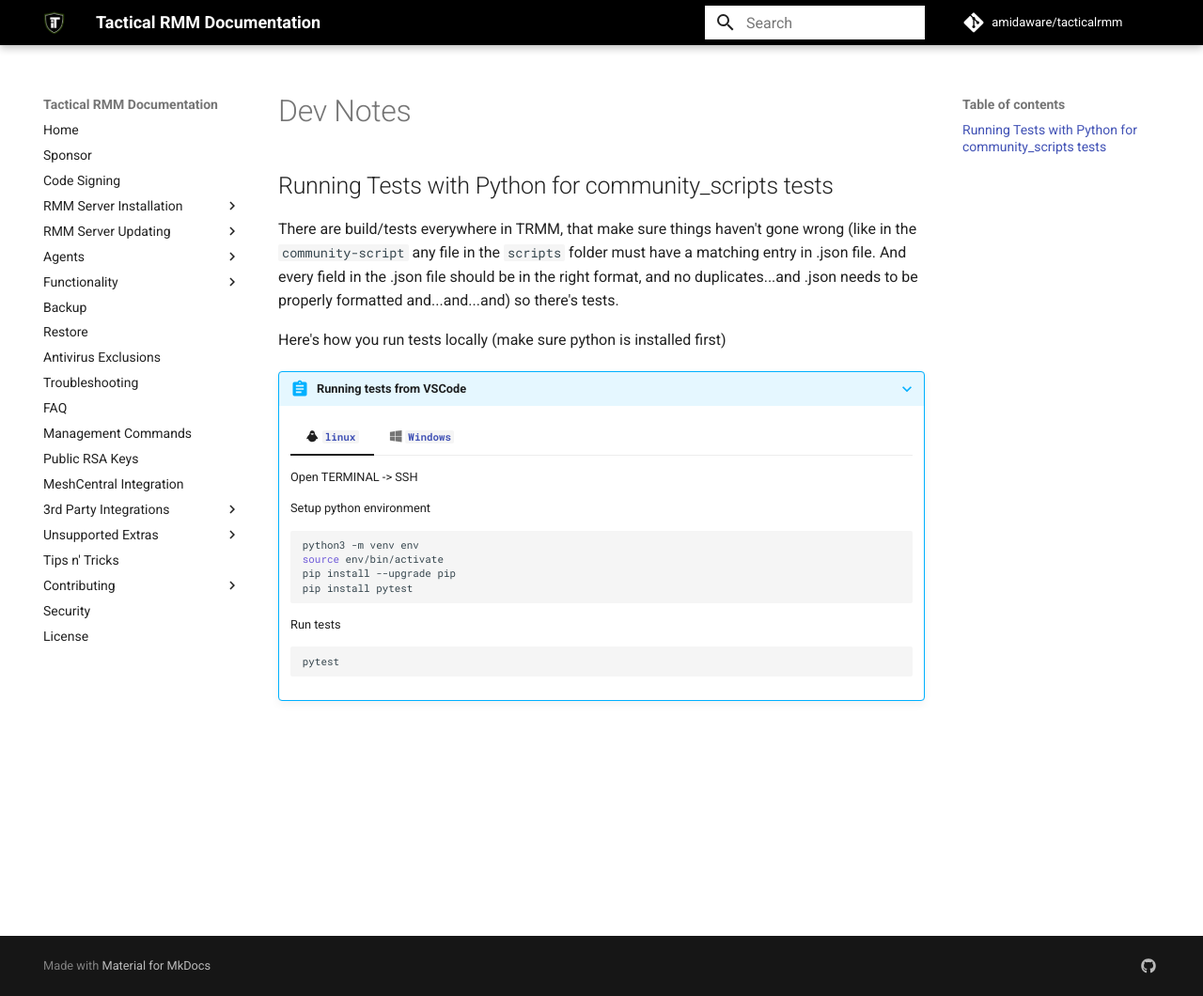
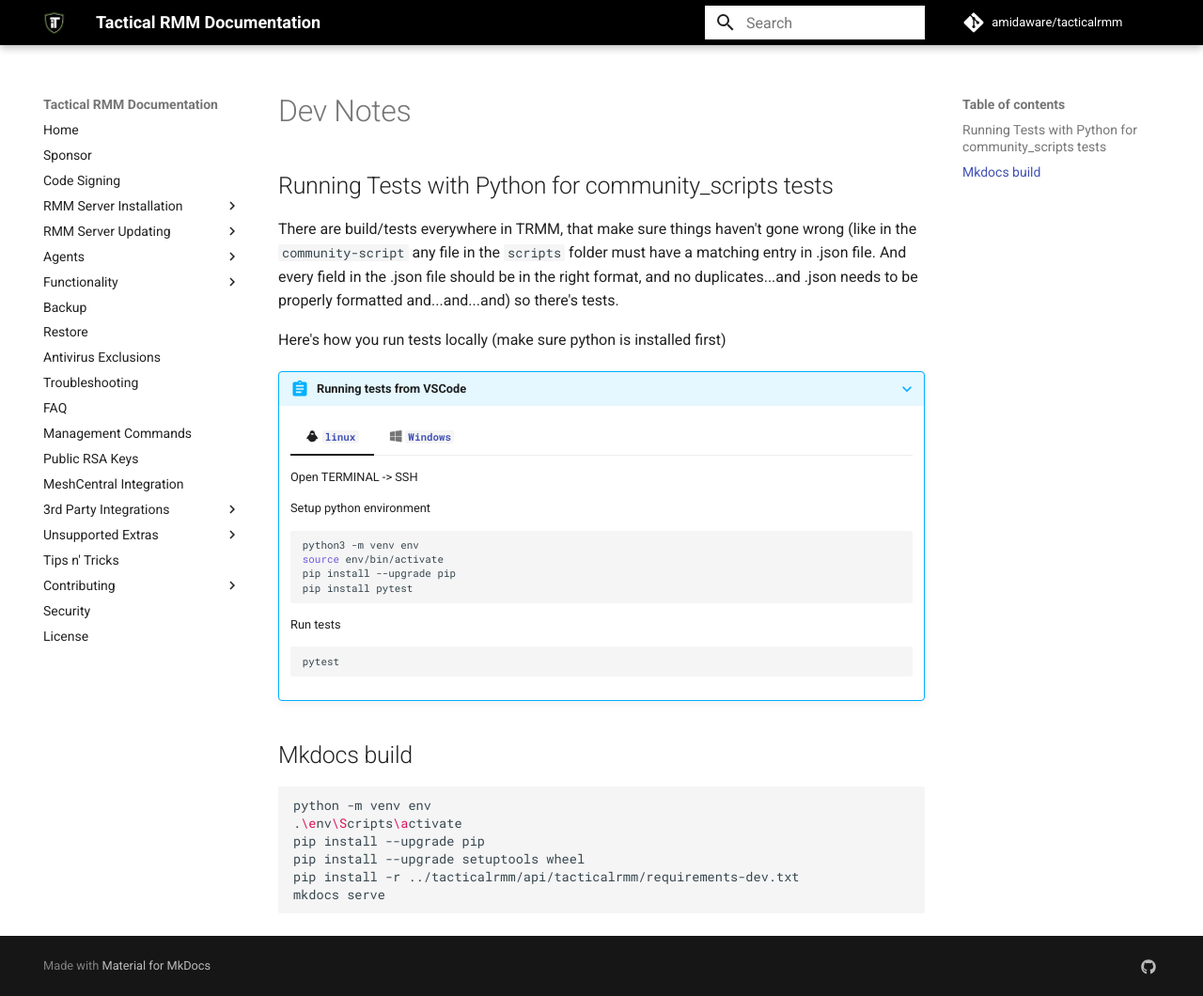
Before and after one commit to amidaware/trmm-docs, an MkDocs documentation site: the page built from docs/devnotes/running_tests_locally.md, in a window 1280 px wide and 1060 px high. Shown: the whole window at 94% size. Built offline with MkDocs 1.6.1 and Material for MkDocs 9.7.7, drawn with Linux system fonts in a browser that asks for light colours; comment, search, counter and statistics services are not loaded.

Commit message:
Adding bomgar and devnotes

````diff
--- a/docs/devnotes/running_tests_locally.md
+++ b/docs/devnotes/running_tests_locally.md
@@ -100,3 +100,14 @@
         ```
 
         ![full](images/dev_win_repo_fullpython.png)
+
+## Mkdocs build
+
+```bash
+python -m venv env
+.\env\Scripts\activate
+pip install --upgrade pip
+pip install --upgrade setuptools wheel
+pip install -r ../tacticalrmm/api/tacticalrmm/requirements-dev.txt
+mkdocs serve
+```
--- a/mkdocs.yml
+++ b/mkdocs.yml
@@ -42,6 +42,7 @@
   - 3rd Party Integrations:
       - "Grafana": 3rdparty_grafana.md
       - "AnyDesk": 3rdparty_anydesk.md
+      - "Bomgar": 3rdparty_bomgar.md
       - "Connectwise Control / Screenconnect": 3rdparty_screenconnect.md
       - "Splashtop": 3rdparty_splashtop.md
       - "TeamViewer": 3rdparty_teamviewer.md
````
Also changed, not shown: docs/3rdparty_bomgar.md (added, +25 -0 lines), docs/images/3rdparty_bomgar1.png (added), 1 other file.
